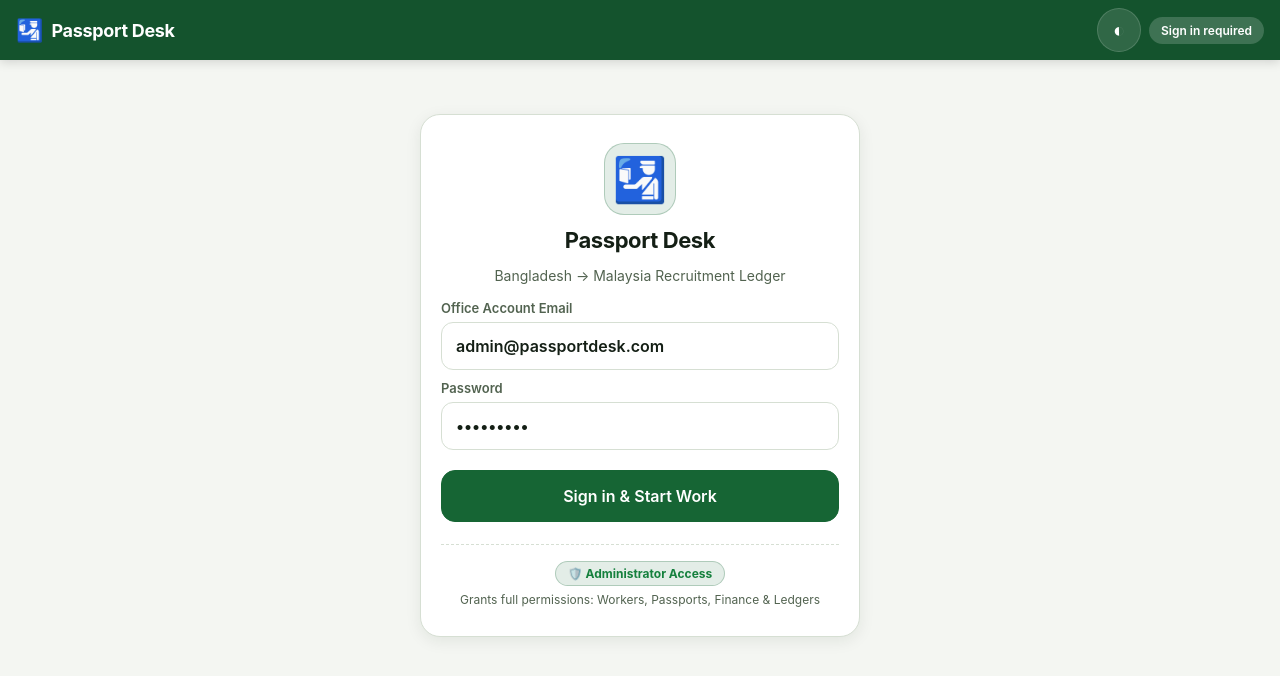
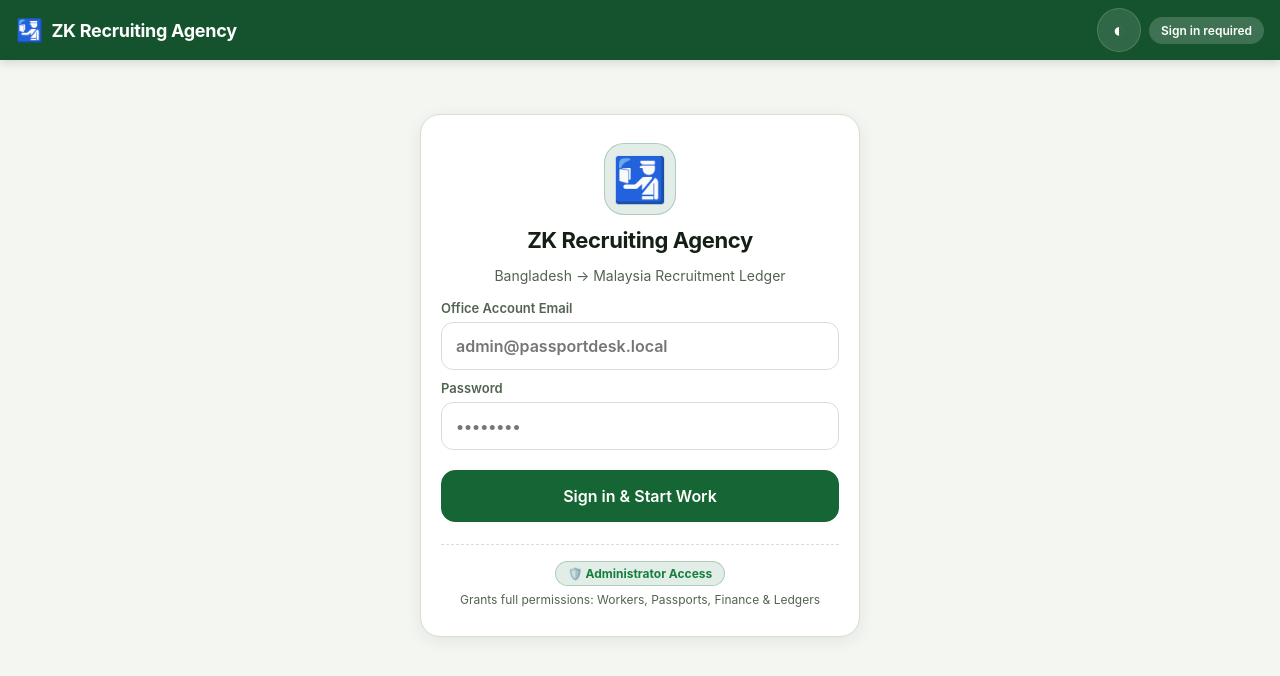
Before and after one commit to Robiul564/Service_Desk, a website with bundled scripts: page index.html in a window 1280 px wide. Built offline with nearby package versions, Linux system fonts and the light colour scheme.

Commit message:
feat: update branding to ZK Recruiting Agency and remove login default values

```diff
--- a/index.html
+++ b/index.html
@@ -2,26 +2,26 @@
 <html lang="en">
 <head>
   <meta charset="utf-8">
-  <meta name="viewport" content="width=device-width,initial-scale=1,viewport-fit=cover,user-scalable=no">
+  <meta name="viewport" content="width=device-width,initial-scale=1,viewport-fit=cover">
   <meta name="theme-color" content="#14532d">
   <meta name="apple-mobile-web-app-capable" content="yes">
   <meta name="apple-mobile-web-app-status-bar-style" content="black-translucent">
-  <meta name="apple-mobile-web-app-title" content="Passport Desk">
+  <meta name="apple-mobile-web-app-title" content="ZK Recruiting">
   <meta name="format-detection" content="telephone=no">
   <meta http-equiv="Cache-Control" content="no-cache, no-store, must-revalidate">
   <meta http-equiv="Pragma" content="no-cache">
-  <meta name="description" content="Phone-first Bangladesh to Malaysia recruitment office records & passport scanner">
+  <meta name="description" content="ZK Recruiting Agency — Bangladesh to Malaysia overseas employment & passport management system">
   <link rel="manifest" href="./manifest.webmanifest">
   <link rel="icon" type="image/svg+xml" href="./icon.svg">
   <link rel="apple-touch-icon" href="./icon.svg">
   <link rel="stylesheet" href="./styles.css">
-  <title>Passport Desk</title>
+  <title>ZK Recruiting Agency — Passport Desk</title>
 </head>
 <body>
   <header class="app-header">
     <div class="header-brand">
       <span class="brand-icon">🛂</span>
-      <h1>Passport Desk</h1>
+      <h1>ZK Recruiting Agency</h1>
     </div>
     <div class="header-actions">
       <button id="theme-toggle" class="icon-button" aria-label="Toggle colour theme">◐</button>
@@ -31,15 +31,15 @@
   <main id="app" class="app-main">
     <section id="login-view" class="panel login-panel">
       <div class="login-brand-icon">🛂</div>
-      <h2>Passport Desk</h2>
+      <h2>ZK Recruiting Agency</h2>
       <p class="subtitle">Bangladesh → Malaysia Recruitment Ledger</p>
 
       <div class="login-form">
         <label>Office Account Email
-          <input id="login-email" type="email" autocomplete="username" inputmode="email" value="admin@passportdesk.com" placeholder="admin@office.com">
+          <input id="login-email" type="email" autocomplete="username" inputmode="email" placeholder="admin@passportdesk.local">
         </label>
         <label>Password
-          <input id="login-password" type="password" autocomplete="current-password" value="office123" placeholder="••••••••">
+          <input id="login-password" type="password" autocomplete="current-password" placeholder="••••••••">
         </label>
         <p id="login-error" class="error" role="alert" style="display:none;"></p>
         <button id="login-button" type="button" class="primary full btn-lg" style="margin-top:16px;">Sign in &amp; Start Work</button>
```
Also changed, not shown: manifest.webmanifest.
